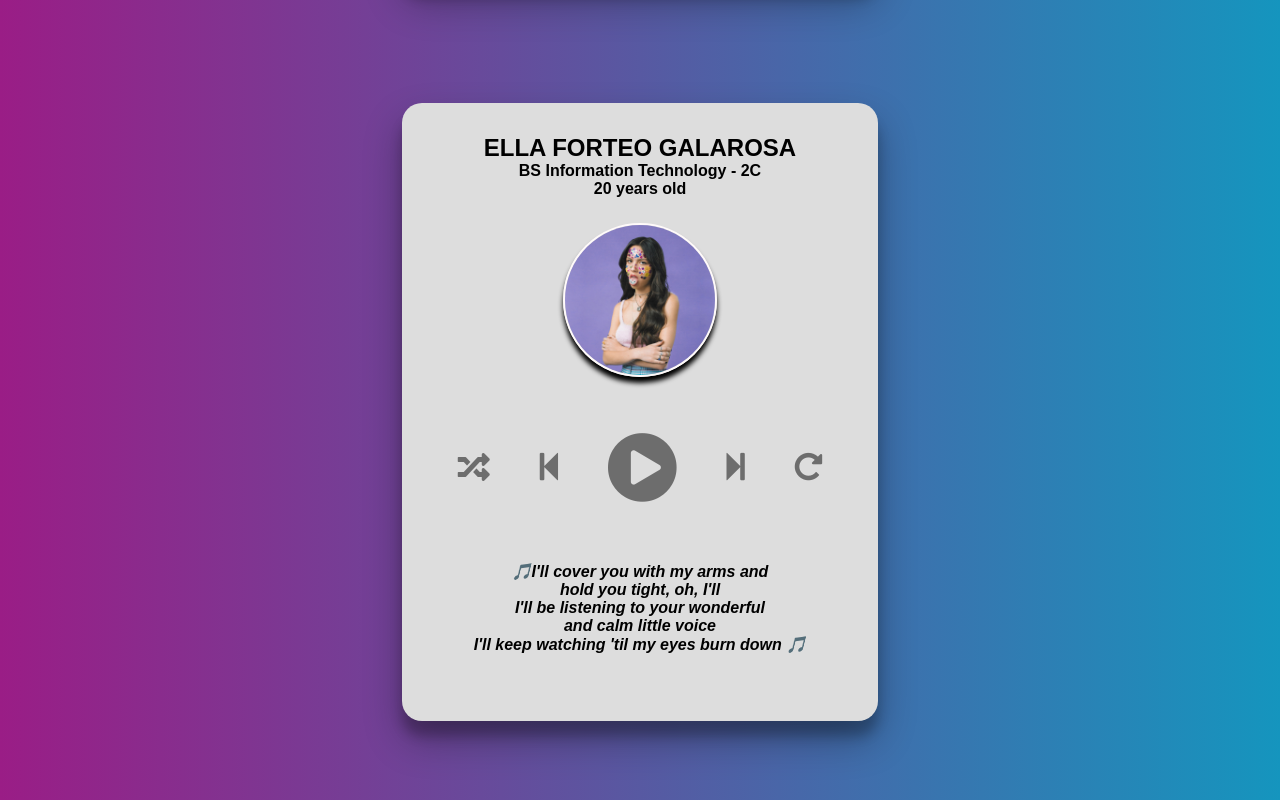
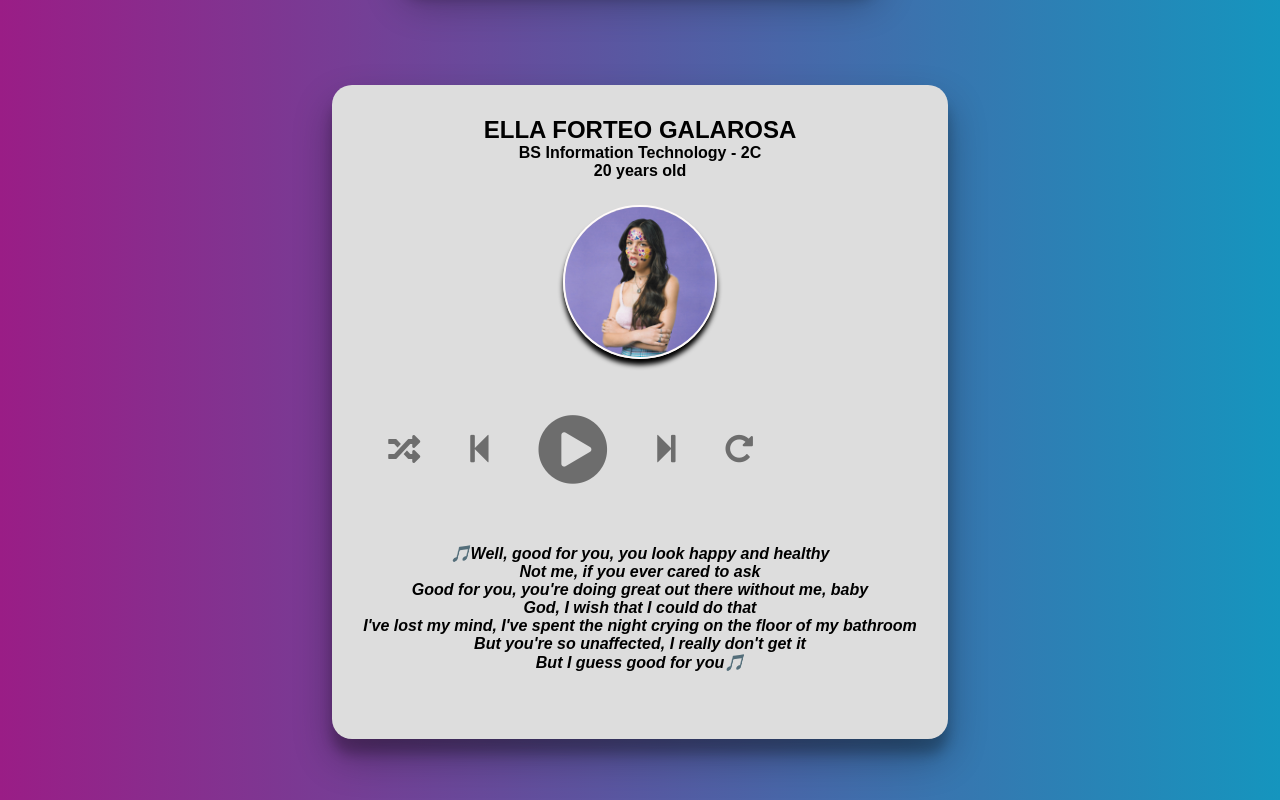
Before and after one commit to Maykel-Lunch/Music-Website-Design, a plain HTML site: page Activity 3 - Soreda_Soreda_Lonceras_Sayson/index.html in a window 1280 px wide. Shown: the part 736-1536 px from the top of the page. Drawn offline with Linux system fonts and the light colour scheme.

Commit message:
Changes the lyrics of the song

```diff
--- a/Activity 3 - Soreda_Soreda_Lonceras_Sayson/index.html
+++ b/Activity 3 - Soreda_Soreda_Lonceras_Sayson/index.html
@@ -78,9 +78,13 @@
             </div>
 
             <div class="lyrics">
-                🎵I'll cover you with my arms and <br> hold you tight, oh, I'll <br>
-                I'll be listening to your wonderful <br>and calm little voice <br>
-                I'll keep watching 'til my eyes burn down 🎵<br>
+                🎵Well, good for you, you look happy and healthy <br>
+                Not me, if you ever cared to ask <br>
+                Good for you, you're doing great out there without me, baby <br>
+                God, I wish that I could do that <br>
+                I've lost my mind, I've spent the night crying on the floor of my bathroom <br>
+                But you're so unaffected, I really don't get it <br>
+                But I guess good for you🎵<br>
                 <br> <br>
             </div>
 
```
